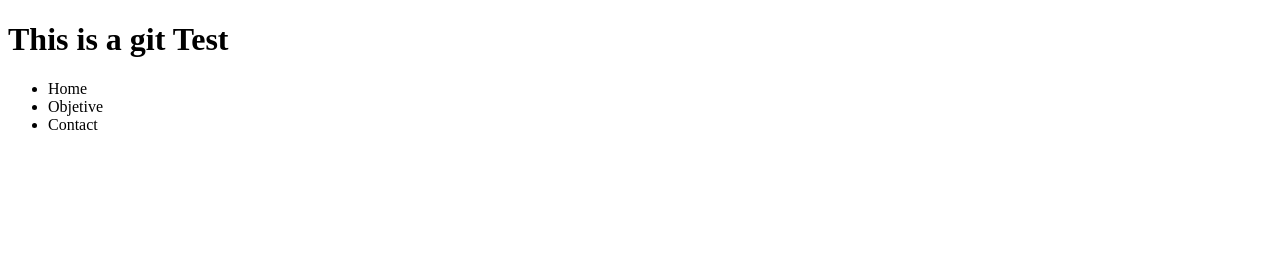
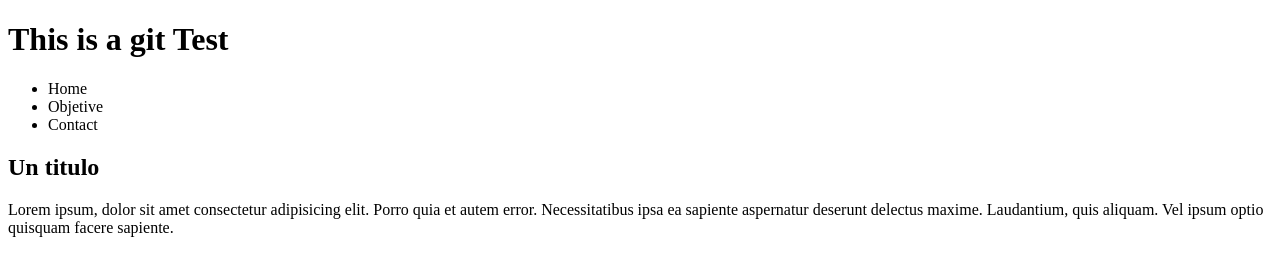
Before and after one commit to KaskMIL/git_1, a plain HTML site: page index.html in a window 1280 px wide. Drawn offline with Linux system fonts and the light colour scheme.

Commit message:
added main to the index

```diff
--- a/index.html
+++ b/index.html
@@ -16,6 +16,10 @@
             <li>Contact</li>
         </ul>
     </nav>
+    <main>
+        <h2>Un titulo</h2>
+        <p>Lorem ipsum, dolor sit amet consectetur adipisicing elit. Porro quia et autem error. Necessitatibus ipsa ea sapiente aspernatur deserunt delectus maxime. Laudantium, quis aliquam. Vel ipsum optio quisquam facere sapiente.</p>
+    </main>
 
 </body>
 </html>
```
